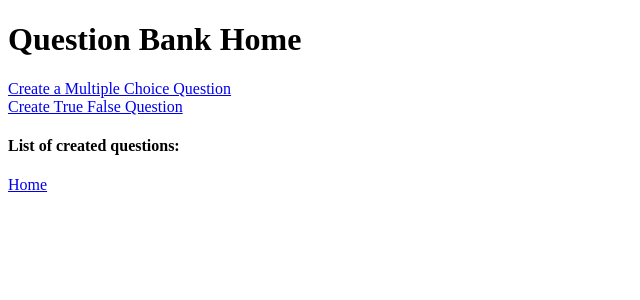
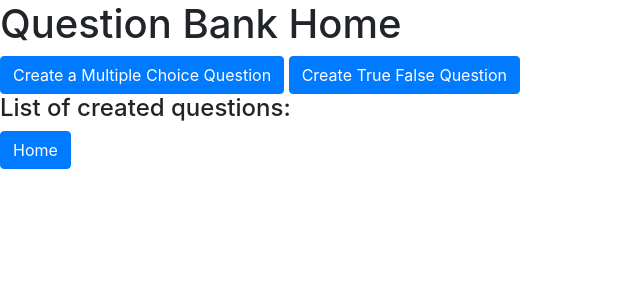
Before and after one commit to johnlahut/csi418-final, a Django app: page /maker/ in a window 1280 px wide. Shown: the top 300 px of the page, without its empty margins (0-640 px from the left). Run offline with Django 3.2, Linux system fonts and the light colour scheme; some libraries are stand-ins or nearby versions.

Commit message:
commit for demo

```diff
--- a/finalproject/finalproject/settings.py
+++ b/finalproject/finalproject/settings.py
@@ -25,7 +25,7 @@ SECRET_KEY = 'kpb=5um+)qen(1@f_up=-!(@j6m92fjok52@m6ln-2w)x-$twv'
 # SECURITY WARNING: don't run with debug turned on in production!
 DEBUG = True
 
-ALLOWED_HOSTS = ['django-env.yhmmxskbzc.us-west-2.elasticbeanstalk.com']
+ALLOWED_HOSTS = ['final-project.xqnb3cerym.us-east-2.elasticbeanstalk.com', 'localhost']
 
 
 # Application definition
--- a/finalproject/finalproject/templates/base.html
+++ b/finalproject/finalproject/templates/base.html
@@ -1,3 +1,4 @@
+<link rel="stylesheet" href="https://stackpath.bootstrapcdn.com/bootstrap/4.3.1/css/bootstrap.css">
 <!DOCTYPE html>
 <html lang="en">
 <head>
@@ -14,5 +15,8 @@
     {% block content %}
     {% endblock %}
 
+<script src="https://stackpath.bootstrapcdn.com/bootstrap/4.3.1/js/bootstrap.js"></script>
+<script src="https://code.jquery.com/jquery-3.3.1.js"></script>
+<script src="https://cdnjs.cloudflare.com/ajax/libs/popper.js/1.14.7/umd/popper.js"></script>
 </body>
 </html>
--- a/finalproject/finalproject/templates/home.html
+++ b/finalproject/finalproject/templates/home.html
@@ -5,5 +5,5 @@
 
 {% block content %}
     <h2>Welcome to SE Homepage</h2>
-    <a href="{% url 'maker:home' %}">Test Bank Home</a>
+    <a href="{% url 'maker:home' %}" class="btn btn-primary" role="button">Test Bank Home</a>
 {% endblock %}
--- a/finalproject/finalproject/wsgi.py
+++ b/finalproject/finalproject/wsgi.py
@@ -11,6 +11,6 @@ import os
 
 from django.core.wsgi import get_wsgi_application
 
-os.environ.setdefault('DJANGO_SETTINGS_MODULE', 'finalproject.finalproject.settings')
+os.environ.setdefault('DJANGO_SETTINGS_MODULE', 'finalproject.settings')
 
 application = get_wsgi_application()
--- a/finalproject/maker/templates/make_home.html
+++ b/finalproject/maker/templates/make_home.html
@@ -6,14 +6,11 @@
 
 <h1> Question Bank Home </h1>
     <div>
-        <a href="{% url 'maker:multiple_choice' %}" class="button">Create a Multiple Choice Question</a>
-    </div>
-
-    <div>
-        <a href="{% url 'maker:true_false' %}" class="button">Create True False Question</a>
+        <a href="{% url 'maker:multiple_choice' %}" class="btn btn-primary" role="button">Create a Multiple Choice Question</a>
+        <a href="{% url 'maker:true_false' %}" class="btn btn-primary" role="button">Create True False Question</a>
     </div>
 
 <h4> List of created questions: </h4>
 
-    <a href="{% url 'home' %}" class="button">Home</a>
+    <a href="{% url 'home' %}" class="btn btn-primary" role="button">Home</a>
 {% endblock %}
--- a/finalproject/maker/templates/make_true_false_question.html
+++ b/finalproject/maker/templates/make_true_false_question.html
@@ -12,6 +12,7 @@
         <input type="submit">
     </form>
 
-    <a href="{% url 'maker:home' %}" class="button">Test Bank Home</a>
+    <a href="{% url 'maker:home' %}" class="btn btn-primary" role="button">Test Bank Home</a>
+    <a href="#" class="btn btn-primary" role="button">Preview</a>
 
 {% endblock %}
```
Also changed, not shown: finalproject/maker/forms.py (+6 -3 lines), finalproject/maker/templates/make_multiple_choice_question.html (+12 -1 lines), 1 other file.
